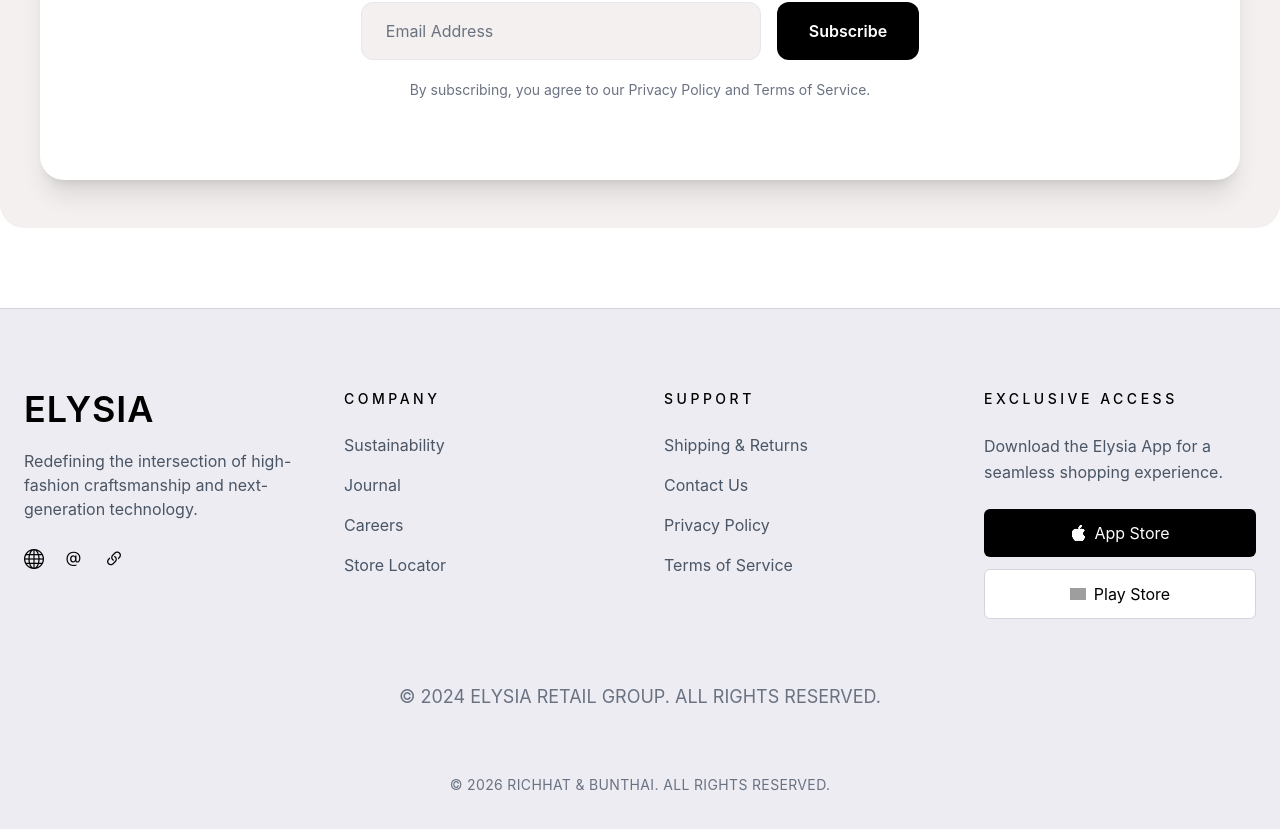
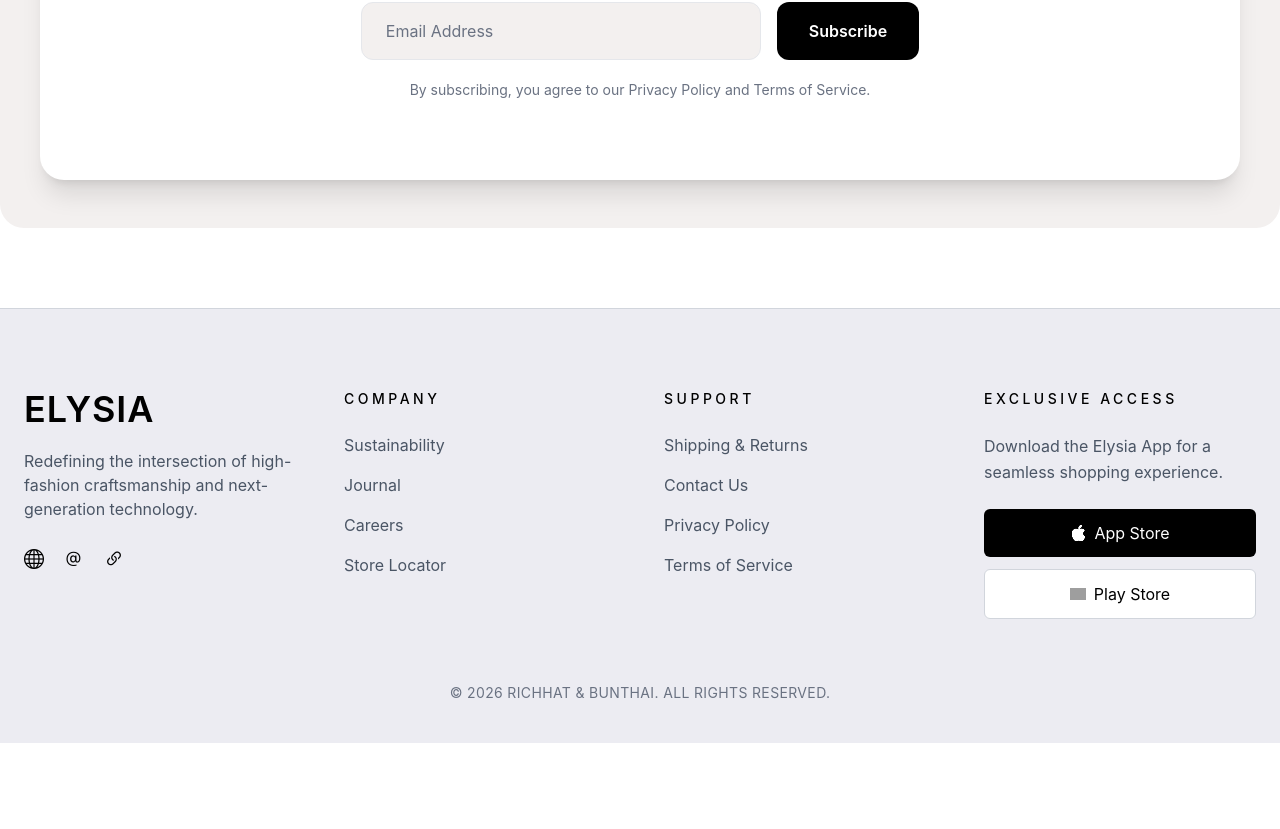
Before and after one commit to Chhat1/Website-Ecommerce, a Vue app: page / in a window 1280 px wide. Shown: the part 1911-2740 px from the top of the page. After the commit the page ends 2654 px from the top, so only its background shows below. Built offline with nearby package versions, Linux system fonts and the light colour scheme; no server answers; grey boxes are pictures that could not be loaded.

Commit message:
update footer

```diff
--- a/src/components/layout/Footer.vue
+++ b/src/components/layout/Footer.vue
@@ -86,7 +86,7 @@
       </div>
       <!-- Copyright -->
       <div class="text-center text-gray-500 mt-16 text-lg">
-        © 2024 ELYSIA RETAIL GROUP. ALL RIGHTS RESERVED.
+
 
 
       <!-- Divider -->
```
